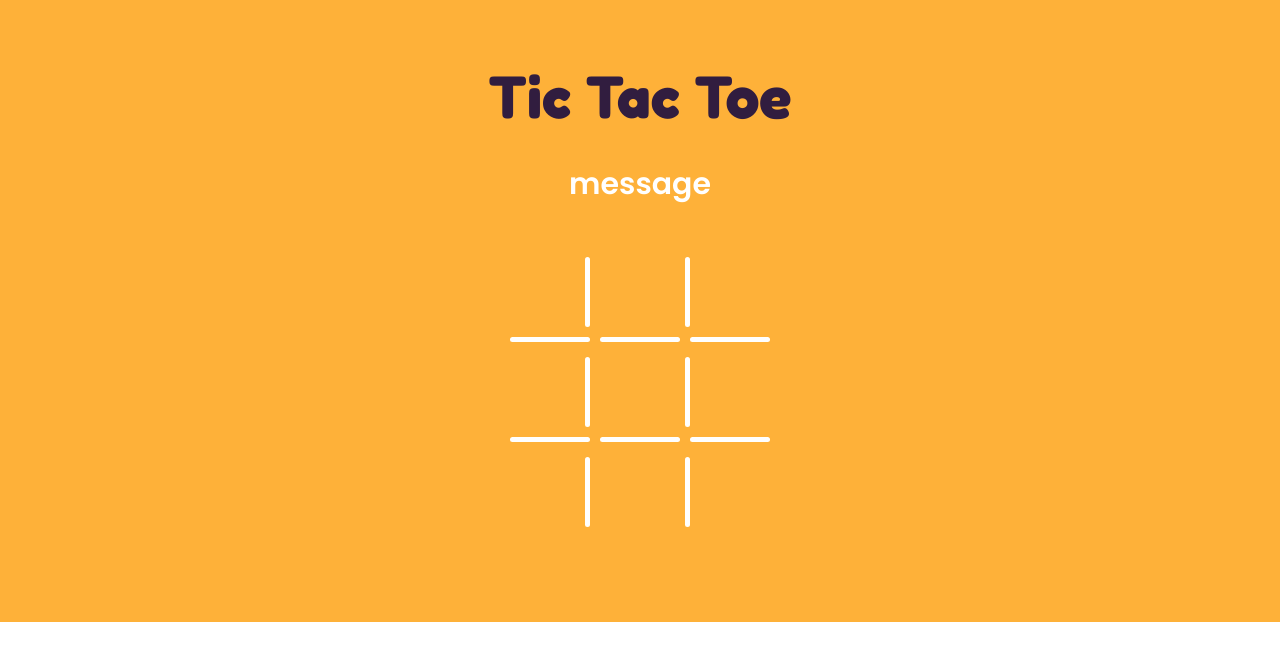
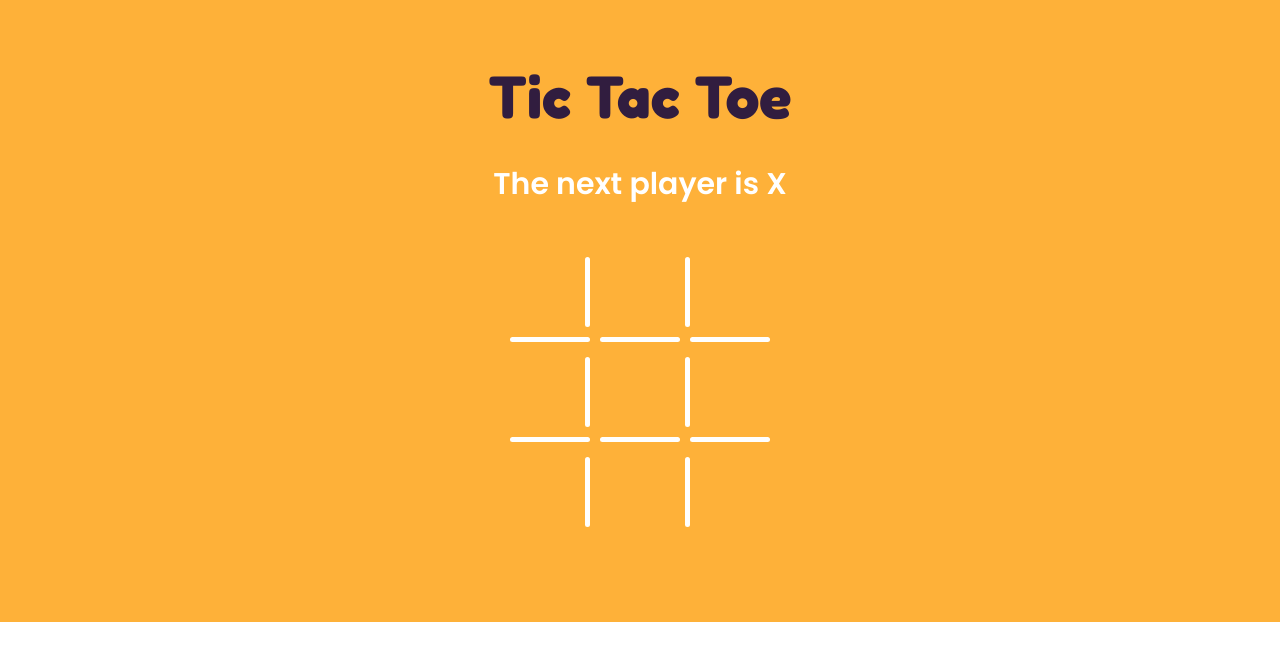
Before and after one commit to arsallanShahab/tic-tac-toe-game, a React (Vite) app: page / in a window 1280 px wide. Shown: the top 660 px of the page. Built offline with nearby package versions, Linux system fonts and the light colour scheme.

Commit message:
added winner function

```diff
--- a/src/App.jsx
+++ b/src/App.jsx
@@ -1,13 +1,19 @@
 import React, { useState } from 'react';
 import Board from './components/Board';
+import calculateWinner from './Helpers';
 import './styles/root.scss';
 
 const App = () => {
   const [board, setBoard] = useState(Array(9).fill(null));
   const [isXNext, setXNext] = useState(true);
 
+  const winner = calculateWinner(board);
+  const message = winner
+    ? `The winner is ${winner}`
+    : `The next player is  ${isXNext ? 'X' : 'O'}`;
+
   const handleSquareClick = position => {
-    if (board[position]) {
+    if (board[position] || winner) {
       return;
     } else {
       setBoard(prev => {
@@ -27,7 +33,7 @@ const App = () => {
   return (
     <div className="app">
       <h1 className="heading">Tic Tac Toe </h1>
-      <h2>message</h2>
+      <h2>{message}</h2>
       <Board board={board} handleSquareClick={handleSquareClick} />
     </div>
   );
```
